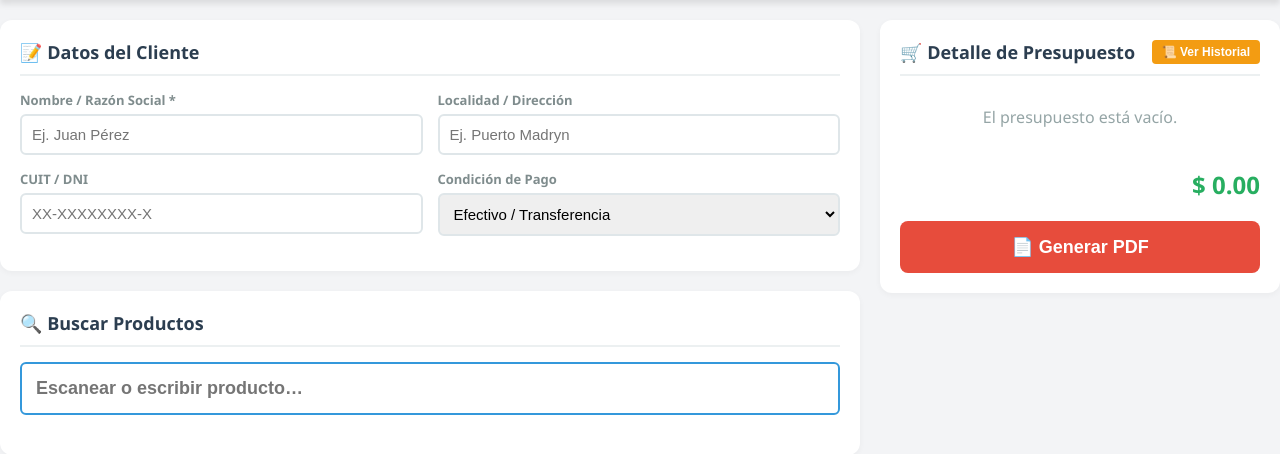
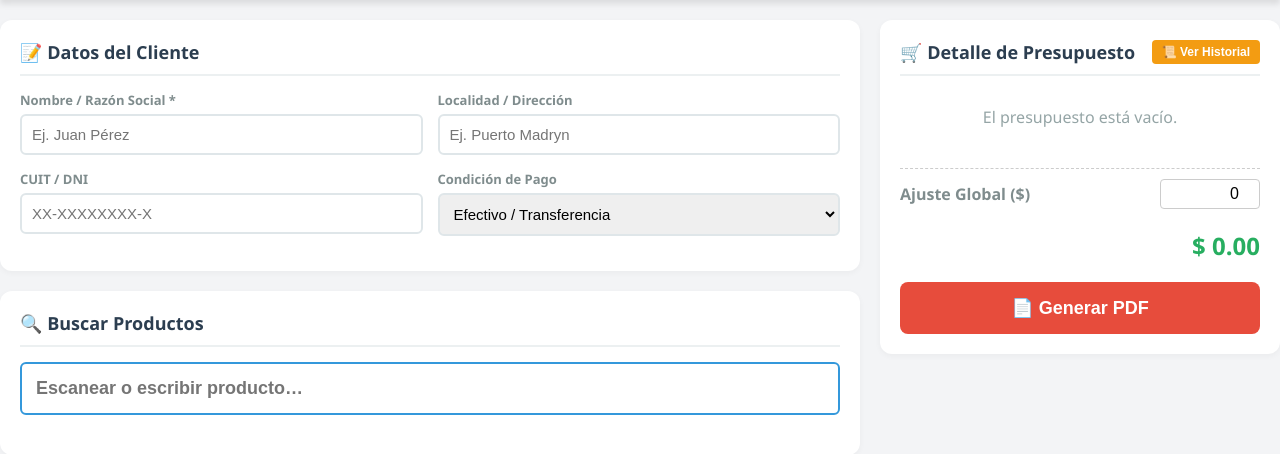
Before and after one commit to ERPNICOLETTI/ProgramaStock, a Flask app: page /presupuestos/ in a window 1280 px wide. Shown: the part 70-524 px from the top of the page. Run offline with Flask 3, Linux system fonts and the light colour scheme; data that the repository does not hold is empty.

Commit message:
style(presupuestos): Align prices to right in PDF and add global adjustment

```diff
--- a/routes/presupuestos.py
+++ b/routes/presupuestos.py
@@ -86,9 +86,9 @@ def generar_pdf():
         c.drawString(35, y, "Codigo")
         c.drawString(110, y, "Cant")
         c.drawString(150, y, "Descripcion")
-        c.drawString(400, y, "Precio")
-        c.drawString(460, y, "Ajus.")
-        c.drawString(510, y, "Total")
+        c.drawRightString(440, y, "Precio")
+        c.drawRightString(495, y, "Ajus.")
+        c.drawRightString(550, y, "Total")
         y -= 15
         c.drawString(30, y, "—" * 75)
 
@@ -108,9 +108,9 @@ def generar_pdf():
             c.drawString(35, y, f"{codigo:<10}")
             c.drawString(110, y, f"{cant:.2f}")
             c.drawString(150, y, f"{desc:<35}")
-            c.drawString(400, y, f"{precio:8.2f}")
+            c.drawRightString(440, y, f"{precio:8.2f}")
             if ajus != 0:
-                c.drawString(460, y, f"{ajus:8.2f}")
+                c.drawRightString(495, y, f"{ajus:8.2f}")
             c.drawRightString(550, y, f"{total_item:8.2f}")
 
             y -= 15
@@ -128,10 +128,18 @@ def generar_pdf():
         c.drawString(420, y, "Subtotal")
         c.drawRightString(550, y, f"{subtotal:8.2f}")
 
-        y -= 45
+        y -= 25
+        ajuste_global = float(data.get('ajuste_global', 0))
+        if ajuste_global != 0:
+            c.drawString(420, y, "Ajus. Glob")
+            c.drawRightString(550, y, f"{ajuste_global:8.2f}")
+            y -= 20
+
+        total_general = subtotal + ajuste_global
+
         c.drawString(110, y, "Documento no valido como factura")
         c.drawString(420, y, "Total")
-        c.drawRightString(550, y, f"{subtotal:8.2f}")
+        c.drawRightString(550, y, f"{total_general:8.2f}")
 
         c.save()
 
--- a/templates/presupuestos.html
+++ b/templates/presupuestos.html
@@ -283,6 +283,17 @@
                 <div style="text-align:center; color:#95a5a6; padding: 20px;">El presupuesto está vacío.</div>
             </div>
 
+            <div style="margin-top:20px; border-top:1px dashed #ccc; padding-top:10px;">
+                <div style="display:flex; justify-content:space-between; align-items:center;">
+                    <span style="color:#7f8c8d; font-weight:bold;">Ajuste Global ($)</span>
+                    <div style="display:flex; gap:5px;">
+                        <input type="number" id="inpAjusteGlobal" value="0"
+                            style="width:100px; padding:5px; text-align:right; border:1px solid #ccc; border-radius:4px;"
+                            onchange="renderCarrito()">
+                    </div>
+                </div>
+            </div>
+
             <div class="cart-total" id="cart_total_display">$ 0.00</div>
 
             <button class="btn-generate" onclick="generarPDF()">📄 Generar PDF</button>
@@ -442,7 +453,10 @@
         `;
         });
 
-        document.getElementById("cart_total_display").innerText = "$ " + total.toLocaleString("es-AR", { minimumFractionDigits: 2 });
+        const ajusteGlobal = parseFloat(document.getElementById("inpAjusteGlobal").value) || 0;
+        const totalFinal = total + ajusteGlobal;
+
+        document.getElementById("cart_total_display").innerText = "$ " + totalFinal.toLocaleString("es-AR", { minimumFractionDigits: 2 });
     }
 
     function generarPDF() {
@@ -463,6 +477,7 @@
             localidad: document.getElementById("cliente_localidad").value,
             cuit: document.getElementById("cliente_cuit").value,
             condicion: document.getElementById("cliente_condicion").value,
+            ajuste_global: parseFloat(document.getElementById("inpAjusteGlobal").value) || 0,
             items: carrito
         };
 
```
